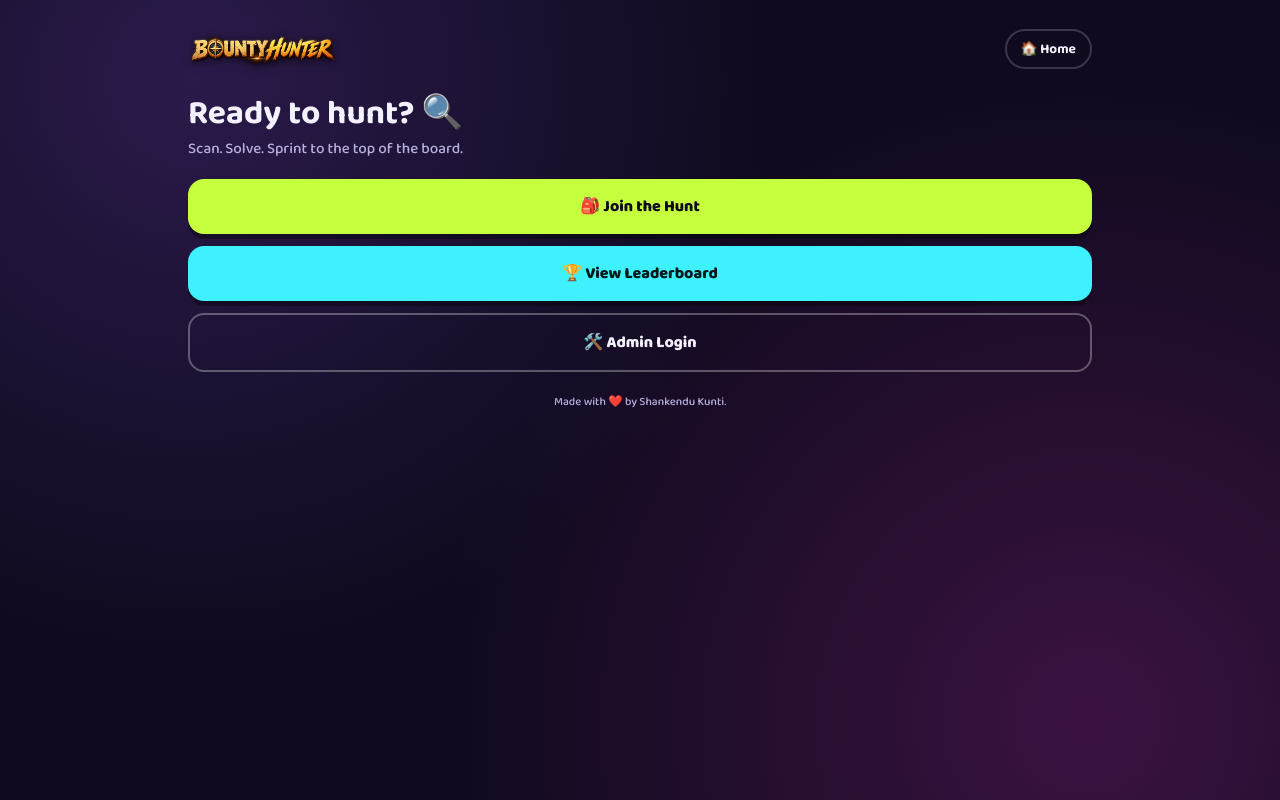
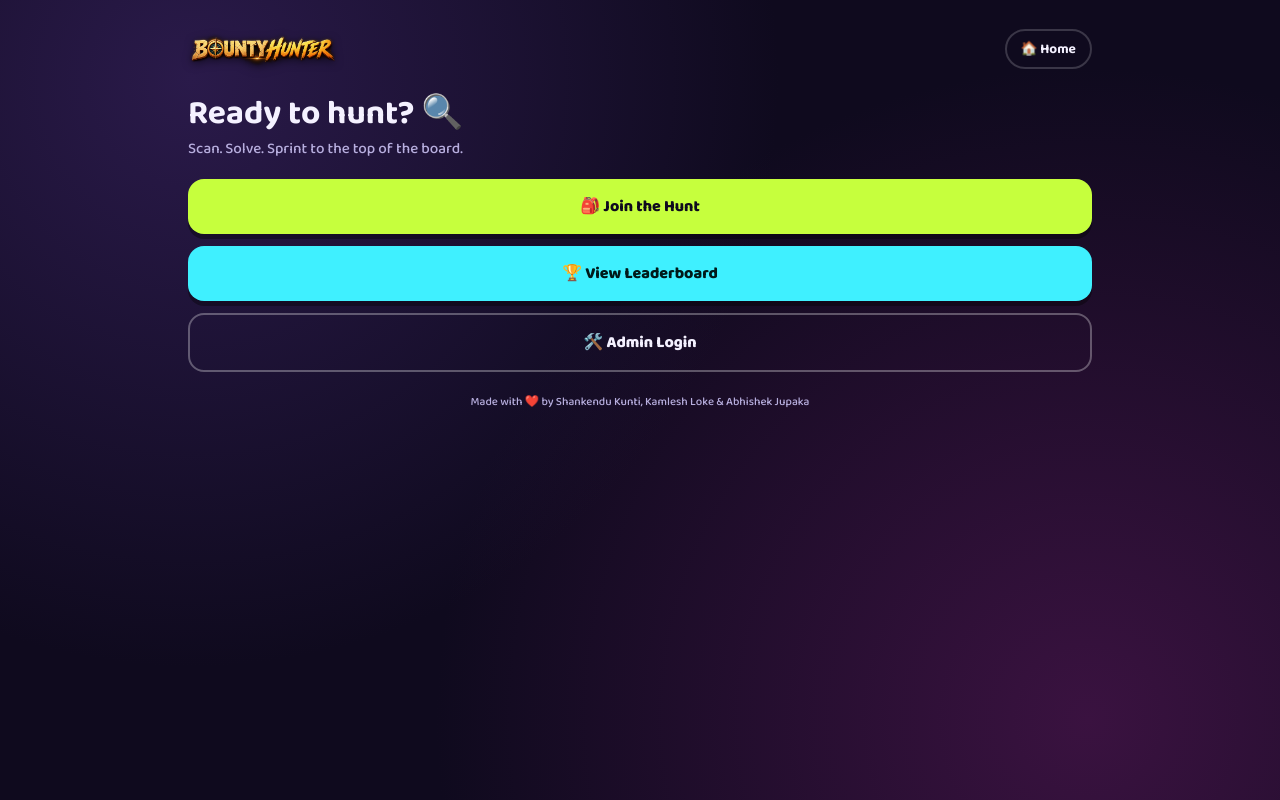
Before and after one commit to kshankendu/Bounty-Hunter, a React (Vite) app: page / in a window 1280 px wide. Built offline with nearby package versions, Linux system fonts and the light colour scheme; no server answers.

Commit message:
footer change

```diff
--- a/src/App.jsx
+++ b/src/App.jsx
@@ -30,7 +30,7 @@ export default function App() {
         <TopBar />
         <ScreenComponent />
         <footer className="note">
-          Made with ❤️ by Shankendu Kunti.
+          Made with ❤️ by Shankendu Kunti, Kamlesh Loke & Abhishek Jupaka
         </footer>
       </div>
 
```
